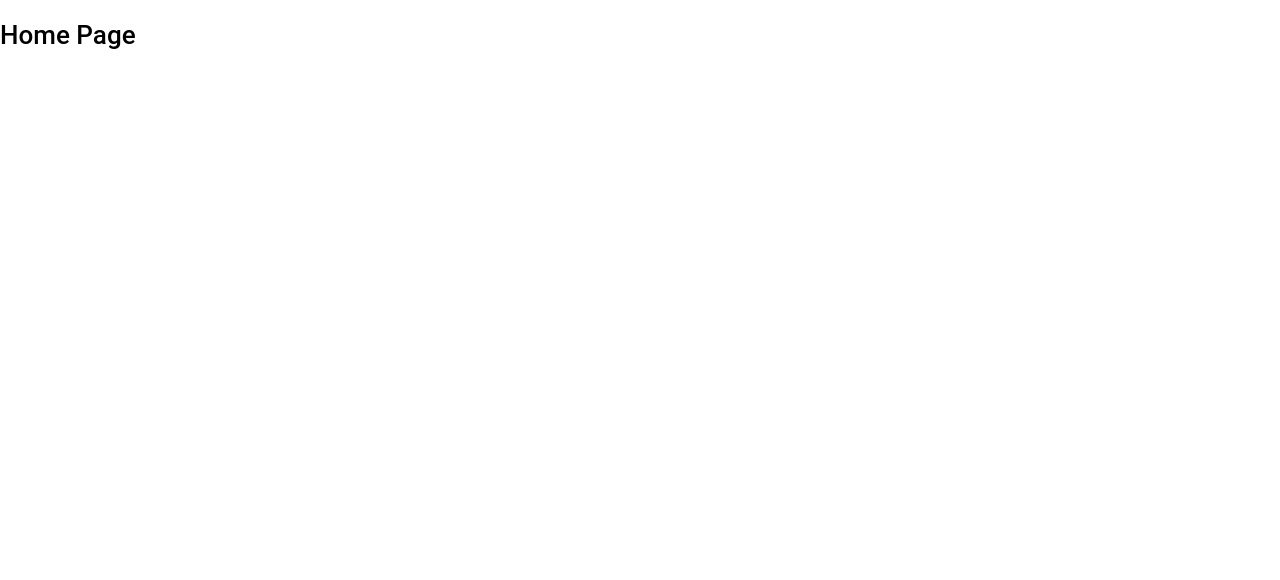
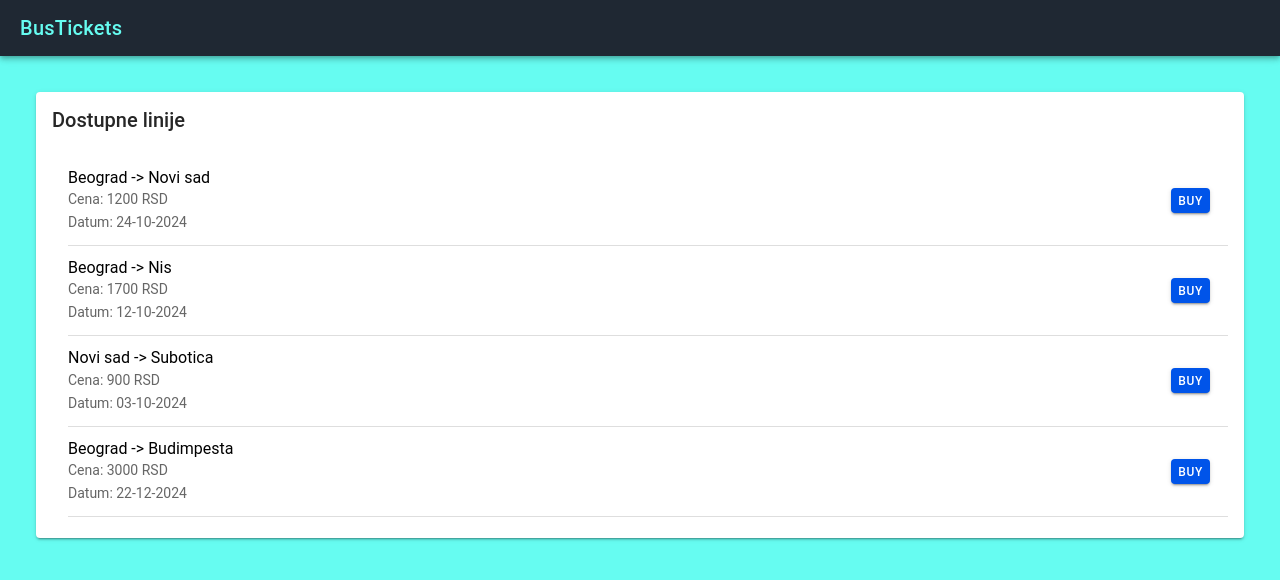
Before and after one commit to Boslodan/BusTicketApp, a React (Vite) app in the folder BusTicketApp/: page /home in a window 1280 px wide. Shown: the top 580 px of the page. Built offline with nearby package versions, Linux system fonts and the light colour scheme.

Commit message:
HomeStranica

```diff
--- a/BusTicketApp/src/pages/Home.tsx
+++ b/BusTicketApp/src/pages/Home.tsx
@@ -1,10 +1,60 @@
-import React from 'react';
+import React, { useState } from 'react';
+import {IonPage,IonHeader,IonToolbar,IonTitle,IonContent,IonList,IonItem,IonLabel,IonButton,IonGrid,IonRow,IonCol,IonCard,IonCardHeader,IonCardTitle,IonCardContent,} from '@ionic/react';
 
 const Home: React.FC = () => {
+
+  const [tickets, setTickets] = useState([
+    { id: 1, route: 'Beograd -> Novi sad', price: 1200, date:'24-10-2024' },
+    { id: 2, route: 'Beograd -> Nis', price: 1700, date:'12-10-2024' },
+    { id: 3, route: 'Novi sad -> Subotica', price: 900, date:'03-10-2024' },
+    { id: 4, route: 'Beograd -> Budimpesta', price: 3000, date:'22-12-2024' }
+  ]);
+
+  const handleBuyTicket = (ticketId: number) => {
+    alert(`Ticket ${ticketId} purchased successfully!`);
+  };
+
   return (
-    <div>
-      <h1>Home Page</h1>
-    </div>
+    <IonPage>
+      <IonHeader>
+        <IonToolbar style={{ '--background': '#1F2833', '--color': '#66FCF1' }}>
+          <IonTitle>BusTickets</IonTitle>
+        </IonToolbar>
+      </IonHeader>
+      <IonContent className="ion-padding" style={{ '--background': '#66FCF1' }}>
+        <IonGrid>
+          <IonRow>
+            <IonCol size="12">
+              <IonCard>
+                <IonCardHeader>
+                  <IonCardTitle>Dostupne linije</IonCardTitle>
+                </IonCardHeader>
+                <IonCardContent>
+                  <IonList>
+                    {tickets.map((ticket) => (
+                      <IonItem key={ticket.id}>
+                        <IonLabel>
+                          <h2>{ticket.route}</h2>
+                          <p>Cena: {ticket.price} RSD</p>
+                          <p>Datum: {ticket.date}</p>
+                        </IonLabel>
+                        <IonButton
+                          slot="end"
+                          color="primary"
+                          onClick={() => handleBuyTicket(ticket.id)}
+                        >
+                          Buy
+                        </IonButton>
+                      </IonItem>
+                    ))}
+                  </IonList>
+                </IonCardContent>
+              </IonCard>
+            </IonCol>
+          </IonRow>
+        </IonGrid>
+      </IonContent>
+    </IonPage>
   );
 };
 
```
